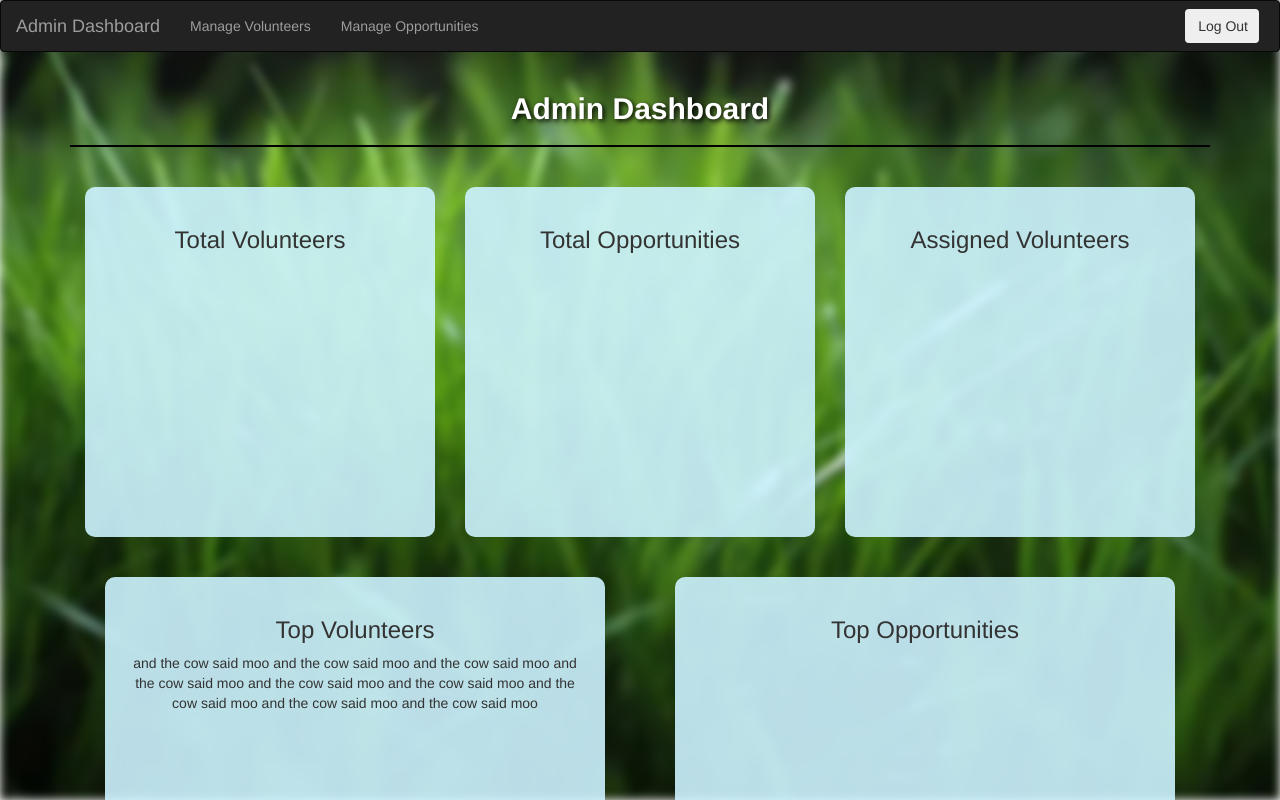
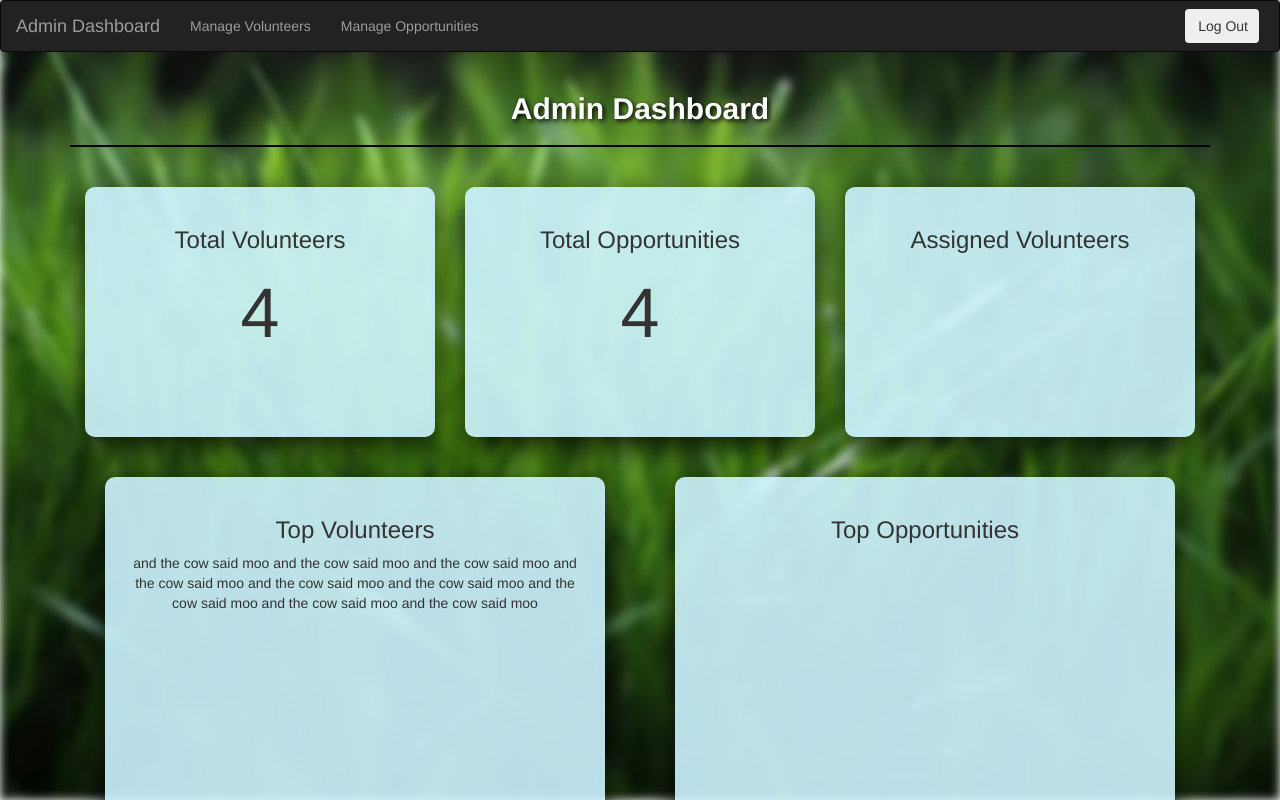
Before and after one commit to bray79/volunteer-system-front-end, an Angular app: page /dash in a window 1280 px wide. Shown: the top 800 px of the page. Built offline with nearby package versions, Linux system fonts and the light colour scheme; data requests are answered from the project's data file.

Commit message:
Got some stuff working

```diff
--- a/src/app/dash/dash.component.css
+++ b/src/app/dash/dash.component.css
@@ -25,10 +25,11 @@
     word-wrap: break-word;
     padding: 20px;
     border-radius: 10px;
+    box-shadow: 0px 10px 30px rgba(0, 0, 0, .8);
 }
 .c-small {
     width: 350px;
-    height: 350px;
+    height: 250px;
 }
 .c-wide {
     width: 500px;
--- a/src/app/dash/dash.component.html
+++ b/src/app/dash/dash.component.html
@@ -10,11 +10,12 @@
     <div class="card-container">
         <div class="card c-small" (click)="goToV()">
             <h3>Total Volunteers</h3>
-
+            <p style="font-size: 70px;">{{ volunteersLength }}</p>
         </div>
 
         <div class="card c-small" (click)="goToO()">
             <h3>Total Opportunities</h3>
+            <p style="font-size: 70px;">{{ opportunitiesLength }}</p>
         </div>
 
         <div class="card c-small">
--- a/src/app/dash/dash.component.ts
+++ b/src/app/dash/dash.component.ts
@@ -1,6 +1,11 @@
 import { Component } from '@angular/core';
 import { LoginModel } from '../login/login.component';
 import { Router } from '@angular/router';
+import { ManageOpportunitiesService } from '../manage-opportunities/manage-opportunities.service';
+import { HttpClient, HttpParams } from '@angular/common/http';
+import { ManageOpportunities } from '../manage-opportunities/manage-opportunities';
+import { count, Observable } from 'rxjs';
+
 
 @Component({
   selector: 'app-dash',
@@ -9,17 +14,48 @@ import { Router } from '@angular/router';
 })
 export class DashComponent {
 
+  private apiUrlV = 'http://localhost:3000/volunteers';
+  private apiUrlO = 'http://localhost:3000/opportunities';
+
   loggedUser: any;
+  volunteers: Observable<ManageOpportunities[]>;
+  volunteersLength: number = 0;
+  opportunities: Observable<ManageOpportunities[]>;
+  opportunitiesLength: number = 0;
 
-  // Make this section after volunteers get section is added?
-  // let volunteers:
-
-  constructor(private router: Router) {
+  constructor(private router: Router, private httpClient: HttpClient) {
     const localUser = localStorage.getItem('loggedUser');
 
     if (localUser != null) {
       this.loggedUser = JSON.parse(localUser);
     }
+
+    this.volunteers = this.getAllV()
+    this.opportunities = this.getAllO()
+  }
+
+  ngOnInit(): void {
+    this.volunteers.forEach(V => {
+      console.log(V)
+    })
+    this.volunteers.subscribe((x) => {
+      x.forEach(y => this.volunteersLength++)
+    })
+
+    this.opportunities.forEach(O => {
+      console.log(O)
+    })
+    this.volunteers.subscribe((x) => {
+      x.forEach(y => this.opportunitiesLength++)
+    })
+  }
+
+  getAllV(): Observable<ManageOpportunities[]> {
+    return this.httpClient.get<ManageOpportunities[]>(this.apiUrlV);
+  }
+
+  getAllO(): Observable<ManageOpportunities[]> {
+    return this.httpClient.get<ManageOpportunities[]>(this.apiUrlO);
   }
 
   onLogout() {
```
Also changed, not shown: db.json (indentation only).
